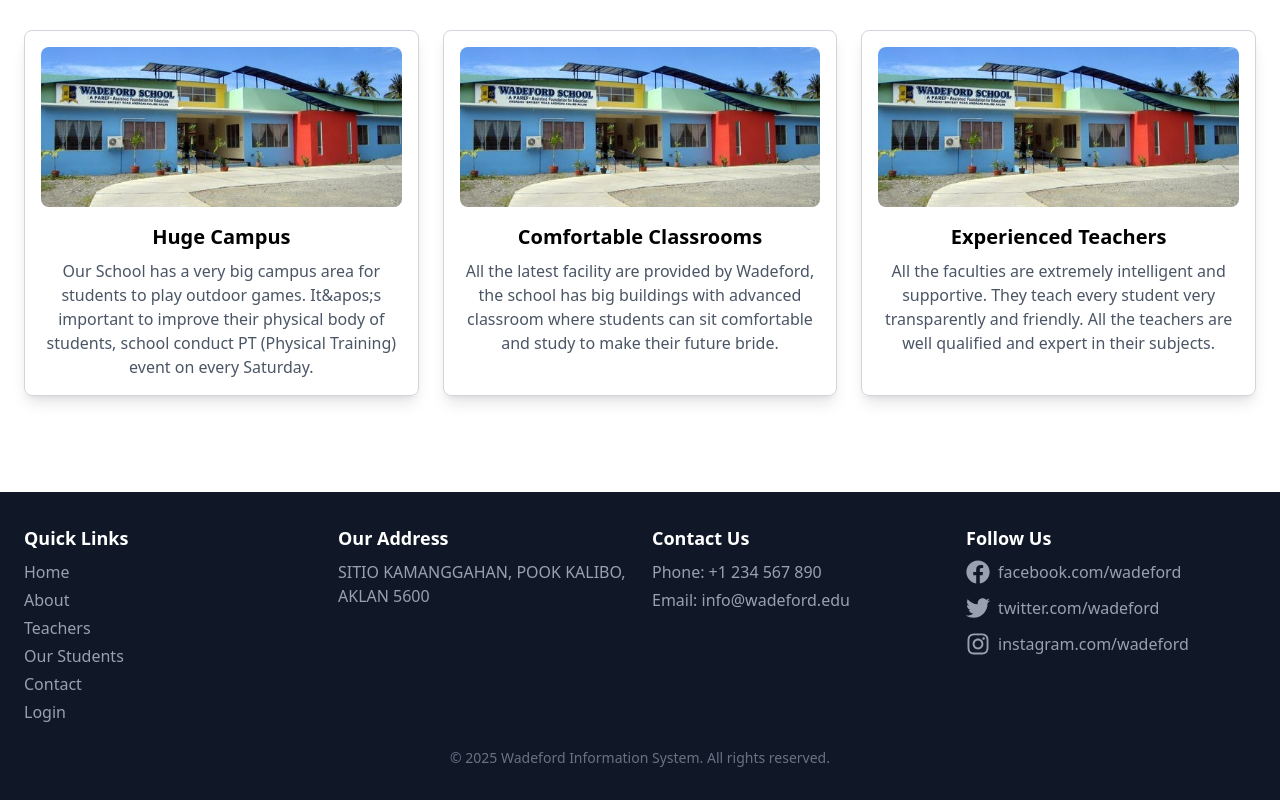
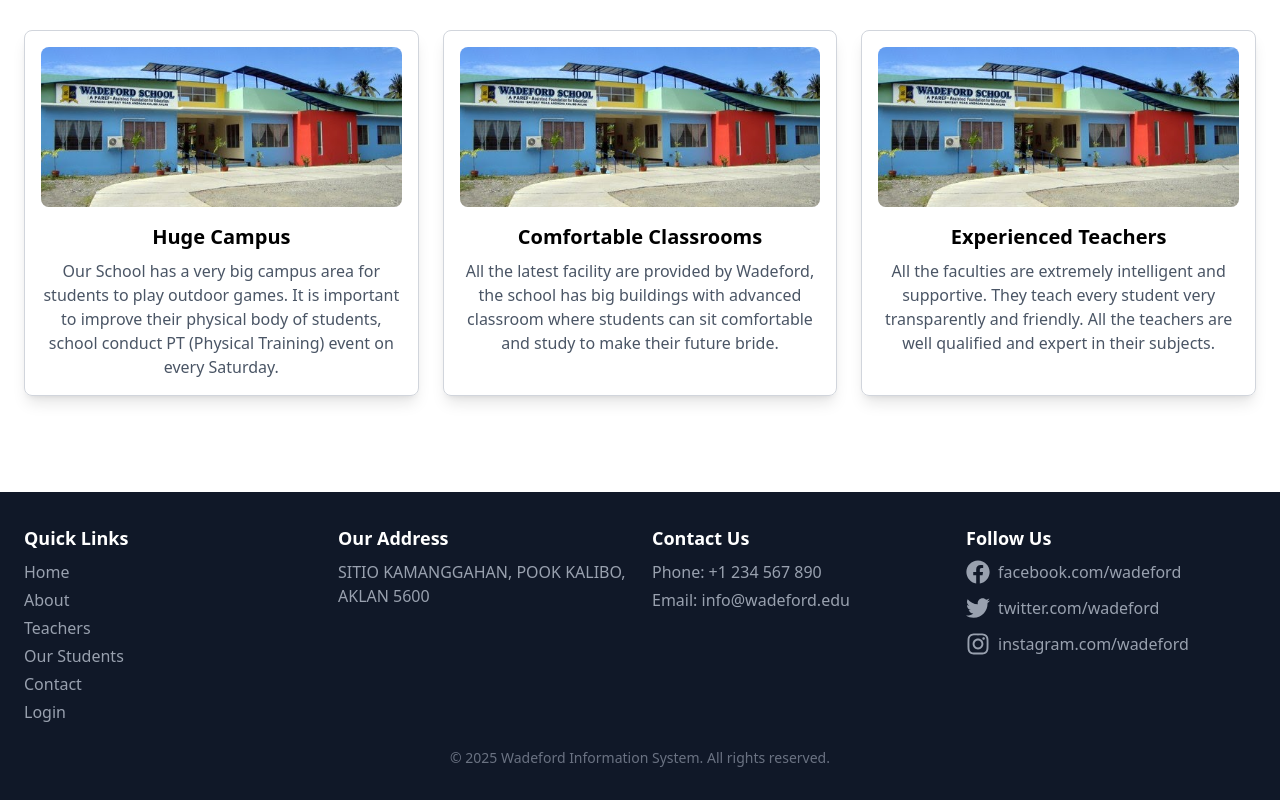
Before and after one commit to BLaNKJ11/wadeford-kalibo, a Next.js app: page / in a window 1280 px wide. Shown: the part 806-1606 px from the top of the page. Built offline with nearby package versions, Linux system fonts and the light colour scheme.

Commit message:
Fix unescaped entities

```diff
--- a/src/app/page.js
+++ b/src/app/page.js
@@ -41,7 +41,7 @@ export default function Home() {
       {/* Three Column Section */}
       <section className="py-12 px-6 grid grid-cols-1 md:grid-cols-3 gap-6">
         {[
-          { title: 'Huge Campus', image: '/assets/campus.jpg', text: 'Our School has a very big campus area for students to play outdoor games. It&apos;s important to improve their physical body of students, school conduct PT (Physical Training) event on every Saturday.' },
+          { title: 'Huge Campus', image: '/assets/campus.jpg', text: 'Our School has a very big campus area for students to play outdoor games. It is important to improve their physical body of students, school conduct PT (Physical Training) event on every Saturday.' },
           { title: 'Comfortable Classrooms', image: '/assets/classroom.jpg', text: 'All the latest facility are provided by Wadeford, the school has big buildings with advanced classroom where students can sit comfortable and study to make their future bride.' },
           { title: 'Experienced Teachers', image: '/assets/teachers.jpg', text: 'All the faculties are extremely intelligent and supportive. They teach every student very transparently and friendly. All the teachers are well qualified and expert in their subjects.' }
         ].map((item, index) => (
```
